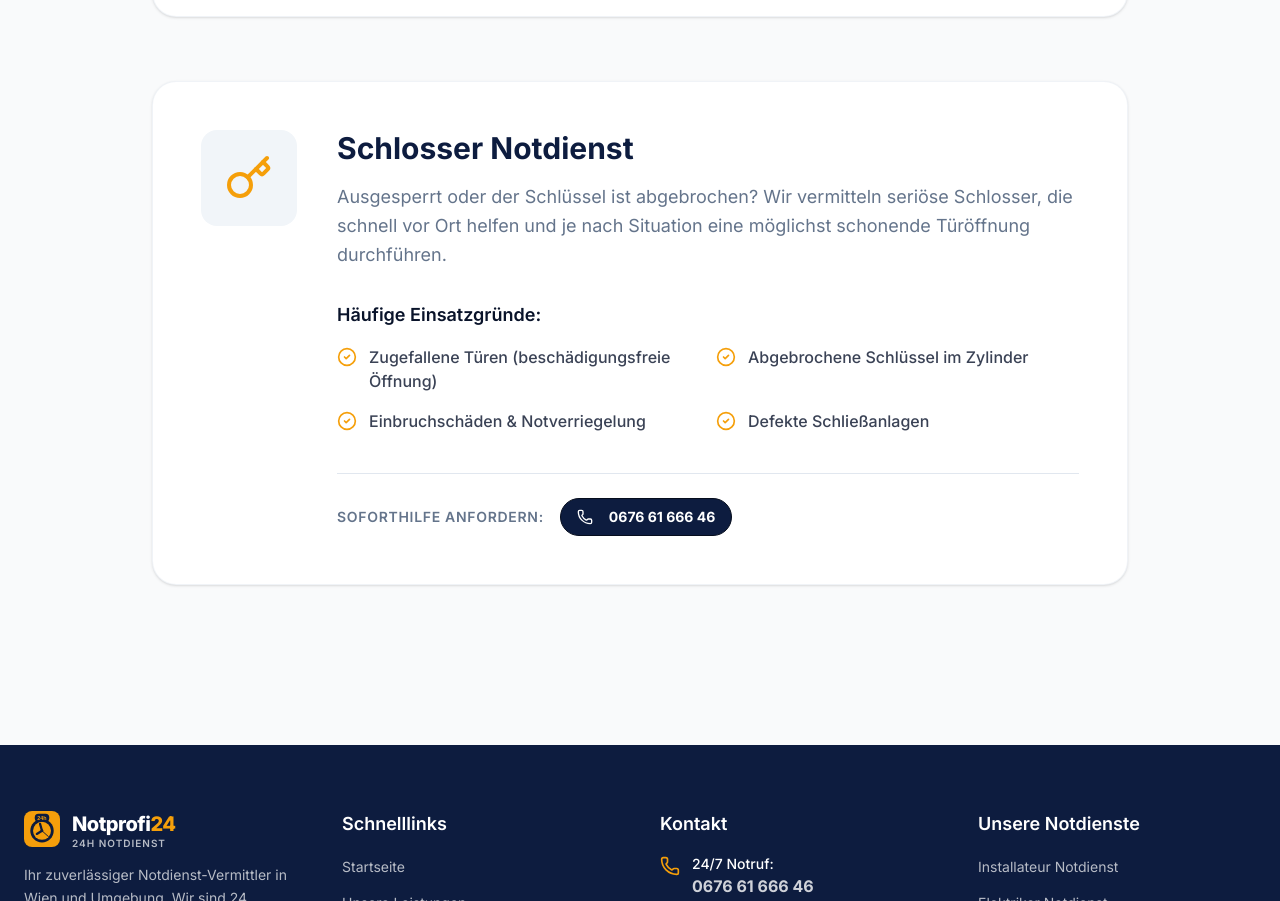
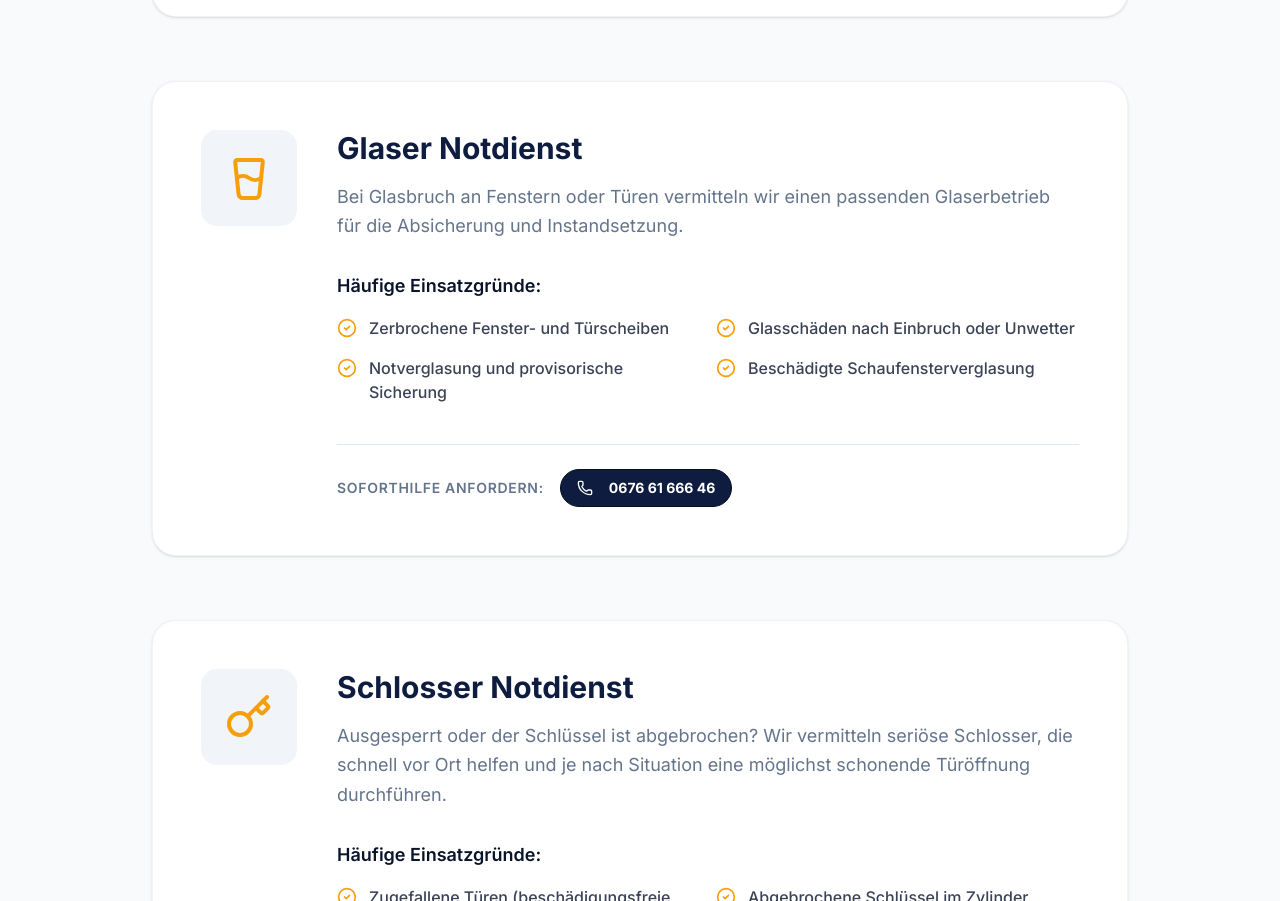
Before and after one commit to tufan8877/Notprofi24, a React (Vite) app: page /leistungen in a window 1280 px wide. Shown: the part 1899-2800 px from the top of the page. Built offline with nearby package versions, Linux system fonts and the light colour scheme.

Commit message:
Add glass repair emergency service

```diff
--- a/src/pages/Leistungen.tsx
+++ b/src/pages/Leistungen.tsx
@@ -1,5 +1,5 @@
 import { motion } from "framer-motion";
-import { Wrench, Zap, Hammer, Key, Phone, CheckCircle2 } from "lucide-react";
+import { Wrench, Zap, Hammer, Key, GlassWater, Phone, CheckCircle2 } from "lucide-react";
 import { Button } from "@/components/ui/button";
 
 export default function Leistungen() {
@@ -24,6 +24,13 @@ export default function Leistungen() {
       icon: <Hammer className="w-12 h-12 text-secondary" />,
       description: "Ein undichtes Dach nach einem Sturm kann gewaltige Folgeschäden nach sich ziehen. Schnelle Notabdichtungen schützen Ihr Eigentum.",
       features: ["Sturmschäden & abgedeckte Dächer", "Akute Undichtheiten & Wassereintritt", "Defekte Dachfenster nach Hagel", "Lose Dachziegel (Gefahr in Verzug)"]
+    },
+    {
+      id: "glaser",
+      title: "Glaser Notdienst",
+      icon: <GlassWater className="w-12 h-12 text-secondary" />,
+      description: "Bei Glasbruch an Fenstern oder Türen vermitteln wir einen passenden Glaserbetrieb für die Absicherung und Instandsetzung.",
+      features: ["Zerbrochene Fenster- und Türscheiben", "Glasschäden nach Einbruch oder Unwetter", "Notverglasung und provisorische Sicherung", "Beschädigte Schaufensterverglasung"]
     },
     {
       id: "schlosser",
```
